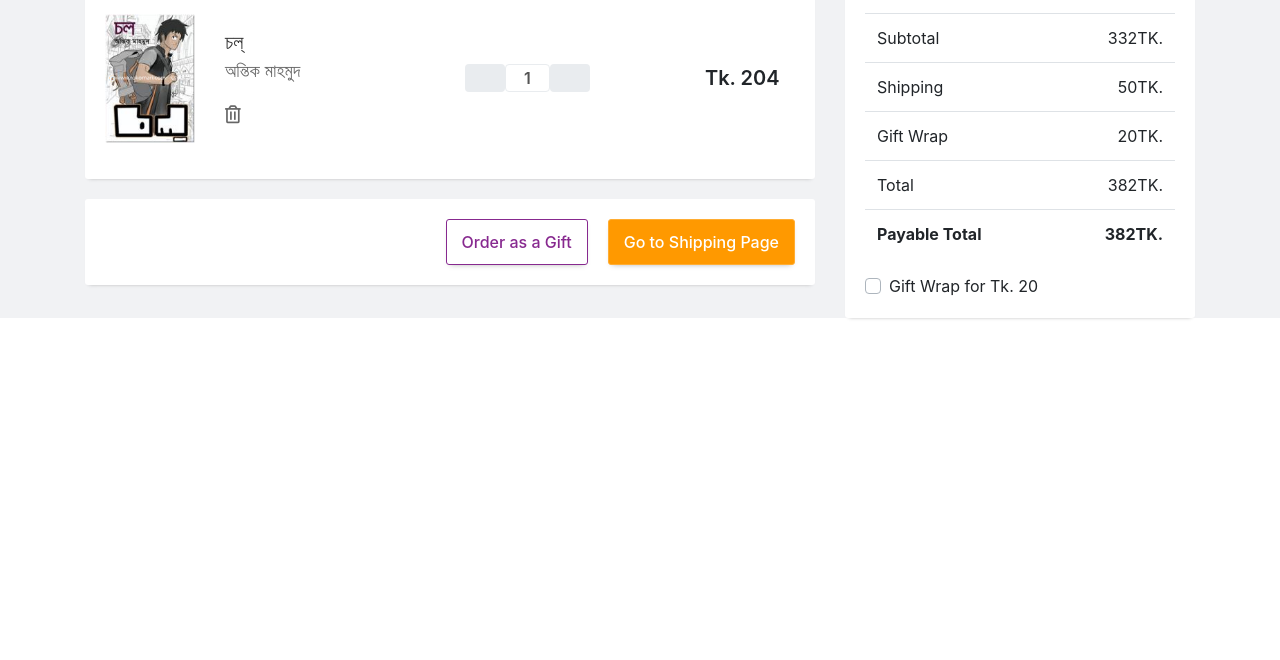
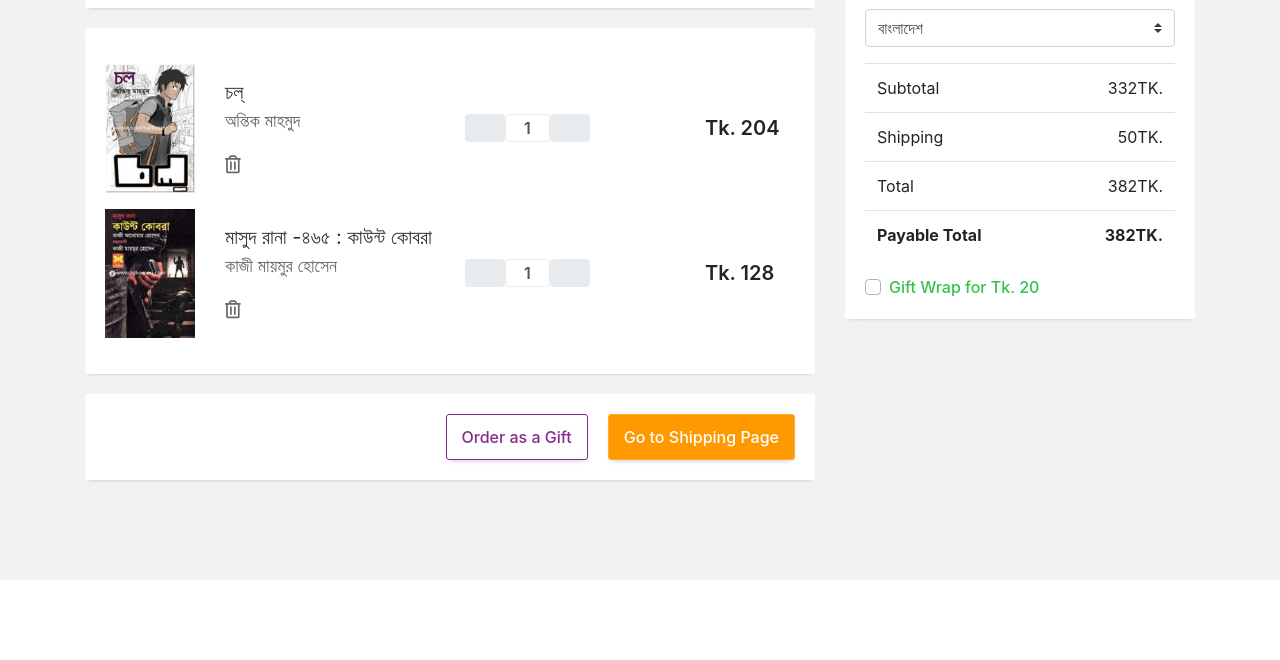
Before and after one commit to Pavel-Khan17/CheckOutPage-Project-01, a plain HTML site: page index.html in a window 1280 px wide. Shown: the part 140-800 px from the top of the page. Drawn offline with nearby package versions, Linux system fonts and the light colour scheme.

Commit message:
product add and some css modified

```diff
--- a/index.html
+++ b/index.html
@@ -1,24 +1,16 @@
 <!DOCTYPE html>
 <html lang="en">
+
 <head>
   <!-- Required meta tags -->
   <meta charset="utf-8" />
-    <meta
-      name="viewport"
-      content="width=device-width, initial-scale=1, shrink-to-fit=no"
-    />
+  <meta name="viewport" content="width=device-width, initial-scale=1, shrink-to-fit=no" />
 
   <!-- fontawesome CSS -->
-    <link
-      rel="stylesheet"
-      href="https://pro.fontawesome.com/releases/v5.10.0/css/all.css"
-    />
+  <link rel="stylesheet" href="https://pro.fontawesome.com/releases/v5.10.0/css/all.css" />
 
   <!-- Bootstrap CSS -->
-    <link
-      rel="stylesheet"
-      href="https://cdn.jsdelivr.net/npm/bootstrap@4.5.3/dist/css/bootstrap.min.css"
-    />
+  <link rel="stylesheet" href="https://cdn.jsdelivr.net/npm/bootstrap@4.5.3/dist/css/bootstrap.min.css" />
   <!-- custom CSS -->
   <link rel="stylesheet" href="style.css" />
 
@@ -49,18 +41,15 @@
                 <!-- Book Cover Section start-->
                 <div class="col-2">
                   <div class="book-cover">
-                      <img
-                        class="img-fluid"
-                        src="images/cart-img-1.jpg"
-                        alt="cart-img-2"
-                      />
+                    <img class="img-fluid" src="images/cart-img-1.jpg" alt="cart-img-2" />
                   </div>
                 </div>
                 <!-- Book Cover Section end -->
+
                 <!-- Book Info Section start -->
                 <div class="col-4">
                   <div class="book-info">
-                      <a href="#"> চল্</a>
+                    <a href="#">চল্</a>
                     <p>অন্তিক মাহমুদ</p>
                     <a href="#"><i class="fas fa-trash-alt"></i></a>
                   </div>
@@ -72,12 +61,7 @@
                     <button class="btn quantity-btn">
                       <i class="fas fa-minus"></i>
                     </button>
-                      <input
-                        type="text"
-                        class="quantity-box"
-                        value="1"
-                        disabled
-                      />
+                    <input type="text" class="quantity-box" value="1" disabled />
                     <button class="btn quantity-btn">
                       <i class="fas fa-plus"></i>
                     </button>
@@ -90,9 +74,53 @@
                     <span class="single-price">Tk. 204</span>
                   </div>
                 </div>
+                <!-- Books price end-->
+              </div>
+            </div>
+            <!-- single item end -->
+
+            <!-- single item start -->
+            <div class="cart-item my-3">
+              <div class="row align-items-center">
+                <!-- Book Cover Section start-->
+                <div class="col-2">
+                  <div class="book-cover">
+                    <img class="img-fluid" src="images/cart-img-2.jpg" alt="cart-img-2" />
+                  </div>
+                </div>
+                <!-- Book Cover Section end -->
+
+                <!-- Book Info Section start -->
+                <div class="col-4">
+                  <div class="book-info">
+                    <a href="#">মাসুদ রানা -৪৬৫ : কাউন্ট কোবরা</a>
+                    <p>কাজী মায়মুর হোসেন</p>
+                    <a href="#"><i class="fas fa-trash-alt"></i></a>
+                  </div>
+                </div>
+                <!-- Book Info Section end -->
+                <!-- Book quantity start-->
+                <div class="col-4">
+                  <div class="nav book-quantity">
+                    <button class="btn quantity-btn">
+                      <i class="fas fa-minus"></i>
+                    </button>
+                    <input type="text" class="quantity-box" value="1" disabled />
+                    <button class="btn quantity-btn">
+                      <i class="fas fa-plus"></i>
+                    </button>
+                  </div>
+                </div>
+                <!-- Book quantityend-->
+                <!-- Books price start-->
+                <div class="col-2">
+                  <div class="price-info">
+                    <span class="single-price">Tk. 128</span>
                   </div>
                 </div>
                 <!-- Books price end-->
+              </div>
+            </div>
             <!-- single item end -->
           </div>
           <!-- cart content end -->
@@ -116,19 +144,14 @@
                 <h2>Checkout Summary</h2>
               </div>
               <div class="country my-3">
-                  <select
-                    name="clientCountry"
-                    class="custom-select js-shipping-country"
-                    id="js--country-header"
-                  >
+                <select name="clientCountry" class="custom-select js-shipping-country" id="js--country-header">
                   <option value="1" selected="">বাংলাদেশ</option>
                   <option value="2">অস্ট্রেলিয়া</option>
                 </select>
               </div>
 
-                <div class="checkout-sidebar__content">
+              <div class="checkout-sidebar-content">
                 <div class="payment-breakdown">
-                    <div class="payment-breakdown__content">
                   <table class="table">
                     <tbody>
                       <tr>
@@ -151,34 +174,20 @@
                         <td class="text-right" id="total">382TK.</td>
                       </tr>
 
-                          <tr
-                            class="payment-breakdown__content__table-last-tr"
-                            id="payabletr"
-                          >
+                      <tr class="payment-breakdown__content__table-last-tr" id="payabletr">
                         <td class="font-weight-bold">Payable Total</td>
-                            <td
-                              class="text-right font-weight-bold"
-                              id="payable"
-                            >
+                        <td class="text-right font-weight-bold" id="payable">
                           382TK.
                         </td>
                       </tr>
                     </tbody>
                   </table>
                 </div>
-                  </div>
 
                 <div class="gift-wrap">
                   <div class="custom-control custom-checkbox">
-                      <input
-                        type="checkbox"
-                        class="custom-control-input"
-                        id="js-gift-checkbox"
-                      />
-                      <label
-                        class="custom-control-label"
-                        for="js-gift-checkbox"
-                      >
+                    <input type="checkbox" class="custom-control-input" id="js-gift-checkbox" />
+                    <label class="custom-control-label" for="js-gift-checkbox">
                       Gift Wrap for Tk. 20
                     </label>
                   </div>
@@ -195,4 +204,5 @@
 
   <!-- JavaScript -->
 </body>
+
 </html>
--- a/style.css
+++ b/style.css
@@ -1,5 +1,6 @@
 section.cart-page {
   background-color: #f1f2f4;
+  padding: 50px 0 100px 0;
 }
 
 
@@ -127,3 +128,23 @@ section.cart-page {
   color: #333333;
   padding-bottom: 10px;
 }
+
+.custom-control-input:focus~.custom-control-label::before {
+  box-shadow: 0 0 0 0.2rem rgb(51 194 77 / .25);
+}
+
+#wrappertr2 {
+  display: none;
+}
+
+.custom-control-input:checked~.custom-control-label::before {
+  color: #fff;
+  border-color: #33c24d;
+  background-color: #33c24d;
+}
+
+.checkout-sidebar-content .gift-wrap .custom-control-label {
+  color: #33c24d;
+  font-size: 16px;
+  font-weight: 500;
+}
```
Lines whose indentation alone changed are shown as unchanged.
